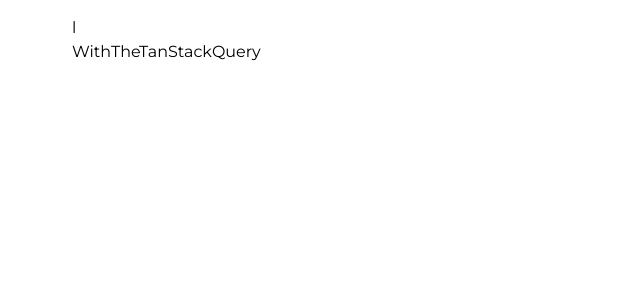
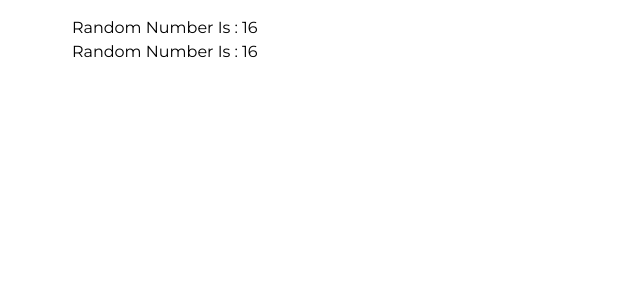
Before and after one commit to chuksemmanuel/labs, a Next.js app: page / in a window 1280 px wide. Shown: the top 300 px of the page, without its empty margins (0-640 px from the left). Built offline with nearby package versions, Linux system fonts and the light colour scheme; no server answers.

Commit message:
add Deduplication

```diff
--- a/app/page.tsx
+++ b/app/page.tsx
@@ -1,11 +1,11 @@
-import WithTheTanStackQuery from '@/components/WithTheTanStackQuery';
+import Deduplication from '@/components/Deduplication';
 
 const page = () => {
 	return (
 		<div>
 			<div className='page-width'>
-				l
-				<WithTheTanStackQuery />
+				<Deduplication />
+				<Deduplication />
 			</div>
 		</div>
 	);
--- /dev/null
+++ b/components/Deduplication.tsx
@@ -0,0 +1,18 @@
+'use client';
+import { useQuery } from '@tanstack/react-query';
+
+const Deduplication = () => {
+	const getRandomNumber = async () => {
+		// fake load time
+		await new Promise(resolve => setTimeout(resolve, 1000));
+		return Math.floor(Math.random() * 100);
+	};
+
+	const { data } = useQuery({
+		queryKey: ['randomNumber'],
+		queryFn: getRandomNumber,
+	});
+	return <div>Random Number Is : {data}</div>;
+};
+
+export default Deduplication;
--- a/components/WithTheTanStackQuery.tsx
+++ b/components/WithTheTanStackQuery.tsx
@@ -1,15 +1,27 @@
 'use client';
 import { useQuery } from '@tanstack/react-query';
+import axios from 'axios';
 const WithTheTanStackQuery = () => {
 	const fetchData = async () => {
-		const response = await fetch('https://jsonplaceholder.typicode.come/todos');
-		if (!response.ok) throw new Error('Network response was not ok');
+		const response = await axios.get('https://jsonplaceholder.typicode.com/todos');
+		return response.data;
+	};
+	const { data, error, isLoading } = useQuery({ queryKey: ['todo'], queryFn: fetchData });
 
-		return response.json();
-	};
-	const data = useQuery({ queryKey: ['todo'], queryFn: fetchData });
-	console.log(data);
-	return <div>WithTheTanStackQuery</div>;
+	console.log({ ...data });
+	return (
+		<div>
+			{isLoading && <p>Loading...</p>}
+			{error && <p>{error.message}</p>}
+			{data && (
+				<h1>
+					<pre>{JSON.stringify(data, null, 2)}</pre>
+				</h1>
+			)}
+
+			<div className='space-x-4'></div>
+		</div>
+	);
 };
 
 export default WithTheTanStackQuery;
```
